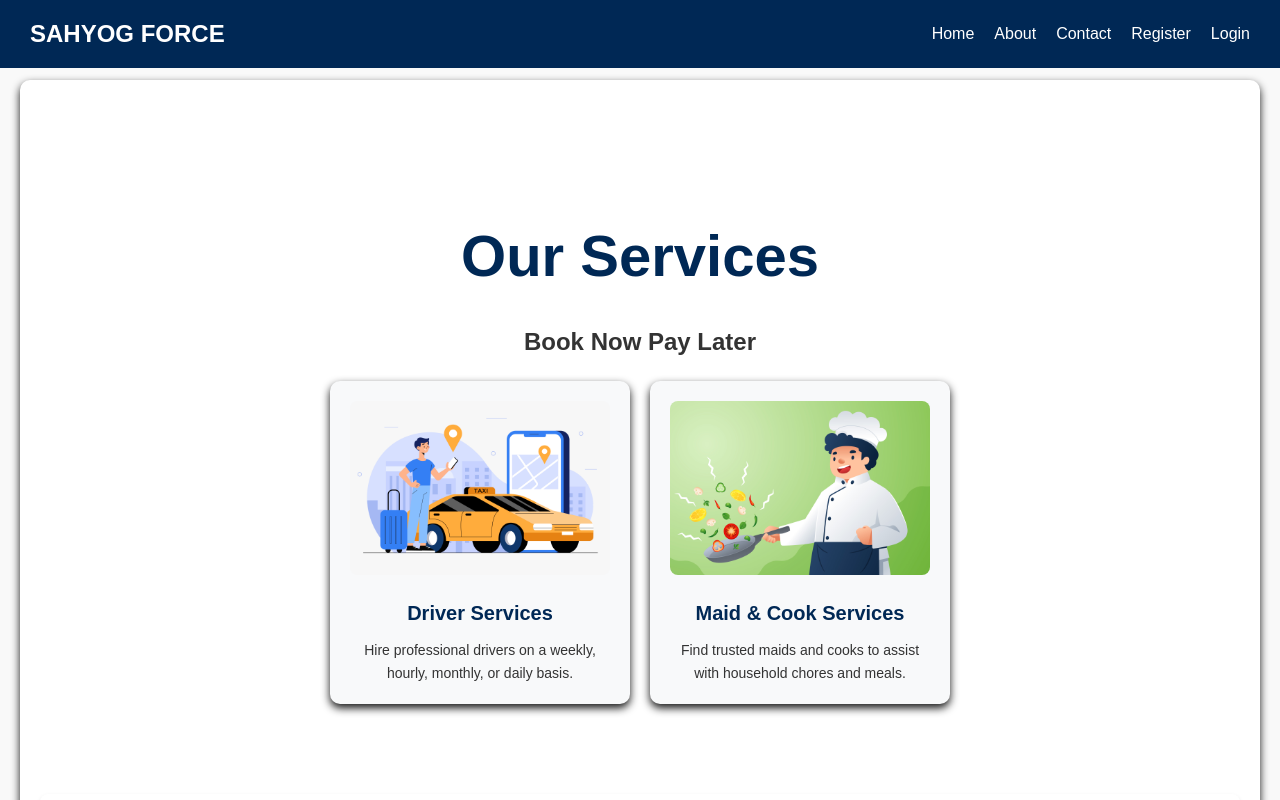
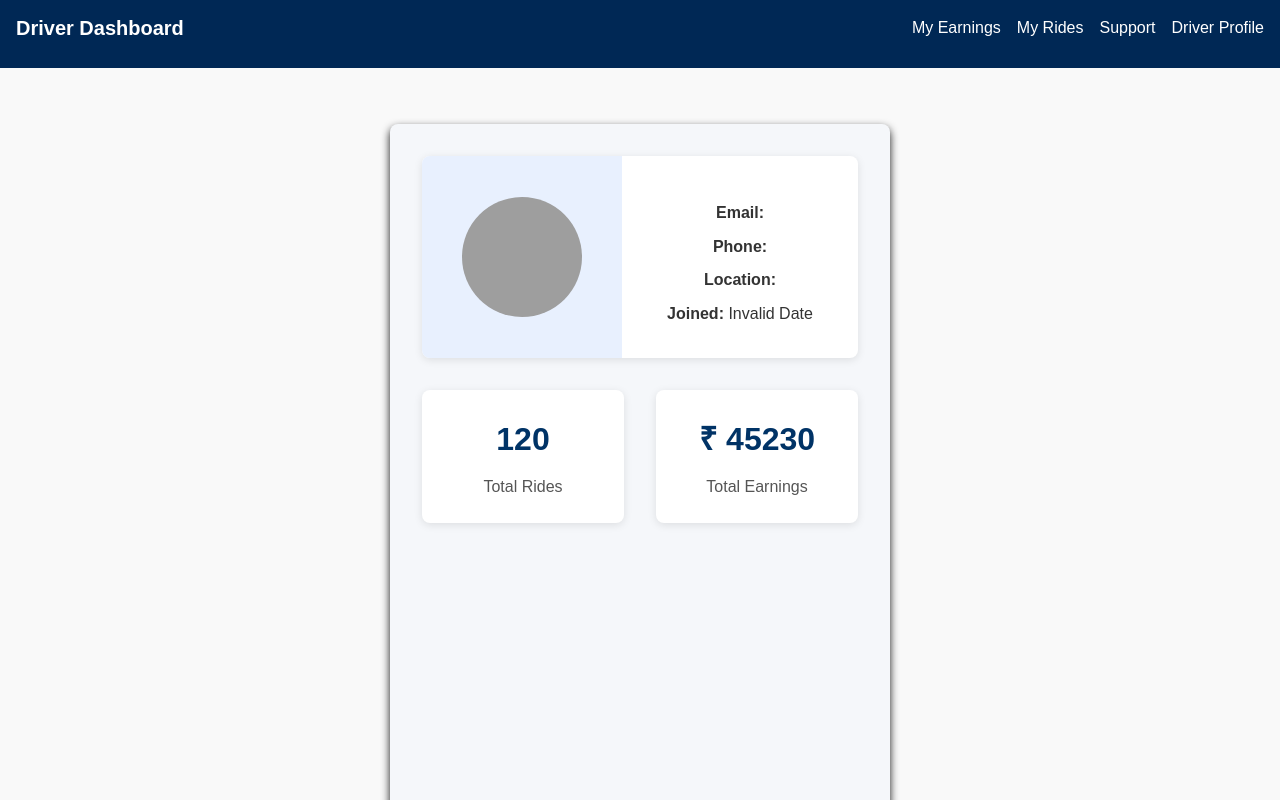
Before and after one commit to ayushmishra25/Tours-and-Travels, a React (Vite) app in the folder Frontend/: page /driver-profile in a window 1280 px wide. Before the commit this address led to /. Shown: the top 800 px of the page. Built offline with nearby package versions, Linux system fonts and the light colour scheme; grey boxes are pictures that could not be loaded.

Commit message:
driver profile page

```diff
--- a/Frontend/src/App.css
+++ b/Frontend/src/App.css
@@ -2141,3 +2141,110 @@ fieldset.account-details legend {
     padding: 0.75rem;
   }
 }
+/* src/pages/DriverProfile.css */
+.profile-container {
+  margin-top: 64px; /* push below navbar */
+  padding: 2rem;
+  display: flex;
+  flex-direction: column;
+  align-items: center;
+  gap: 2rem;
+  background: #f5f7fa;
+  min-height: calc(100vh - 64px);
+}
+
+.profile-card {
+  display: flex;
+  background: #fff;
+  border-radius: 0.5rem;
+  box-shadow: 0 2px 8px rgba(0,0,0,0.1);
+  overflow: hidden;
+  width: 100%;
+  max-width: 800px;
+}
+
+.avatar-section {
+  flex: 0 0 200px;
+  background: #e8f0fe;
+  display: flex;
+  justify-content: center;
+  align-items: center;
+}
+
+.avatar {
+  width: 120px;
+  height: 120px;
+  border-radius: 50%;
+  object-fit: cover;
+}
+
+.info-section {
+  flex: 1;
+  padding: 1.5rem;
+}
+
+.info-section h2 {
+  margin-top: 0;
+  color: #003366;
+}
+
+.info-section p {
+  margin: 0.5rem 0;
+  color: #333;
+}
+
+.stats-card {
+  display: flex;
+  gap: 2rem;
+  width: 100%;
+  max-width: 800px;
+}
+
+.stat-item {
+  flex: 1;
+  background: #fff;
+  border-radius: 0.5rem;
+  box-shadow: 0 2px 8px rgba(0,0,0,0.1);
+  padding: 1.5rem;
+  text-align: center;
+}
+
+.stat-item h3 {
+  margin: 0;
+  font-size: 2rem;
+  color: #003366;
+}
+
+.stat-item p {
+  margin: 0.5rem 0 0;
+  color: #555;
+}
+
+/* Responsive */
+@media (max-width: 768px) {
+  .profile-card {
+    flex-direction: column;
+    align-items: center;
+  }
+  .avatar-section {
+    width: 100%;
+    padding: 1rem 0;
+  }
+  .stats-card {
+    flex-direction: column;
+  }
+}
+
+@media (max-width: 480px) {
+  .profile-container {
+    padding: 1rem;
+  }
+  .info-section,
+  .stat-item {
+    padding: 1rem;
+  }
+  .avatar {
+    width: 100px;
+    height: 100px;
+  }
+}
--- a/Frontend/src/App.jsx
+++ b/Frontend/src/App.jsx
@@ -23,6 +23,7 @@ import DriverDetailsUpload from './pages/DriverDetailsUpload';
 import Earnings from './pages/Earnings';
 import DriverRides from './pages/DriverRides';
 import Support from './pages/Support';
+import DriverProfile from './pages/DriverProfile';
 
 import ProtectedRoute from './components/ProtectedRoute';
 import AdminApp from './admin/AdminApp';
@@ -115,6 +116,13 @@ const MainContent = () => {
             }
         />
 
+        <Route
+          path="/driver-profile"
+          element={
+              <DriverProfile />
+          }
+        />
+
         {/* Any unmatched goes home */}
         <Route path="*" element={<Navigate to="/" replace />} />
       </Routes>
--- /dev/null
+++ b/Frontend/src/pages/DriverProfile.jsx
@@ -0,0 +1,53 @@
+// src/pages/DriverProfile.jsx
+import React, { useEffect, useState } from 'react';
+import DriverNavbar from '../components/DriverNavbar';
+
+const DriverProfile = () => {
+  const [user, setUser] = useState({});
+  const [stats, setStats] = useState({ rides: 0, earnings: 0 });
+
+  useEffect(() => {
+    // Load user from localStorage
+    const stored = localStorage.getItem('user');
+    if (stored) setUser(JSON.parse(stored));
+    // TODO: fetch stats from backend
+    // Mock stats for now:
+    setStats({ rides: 120, earnings: 45230 });
+  }, []);
+
+  return (
+    <>
+      <DriverNavbar />
+      <div className="profile-container">
+        <div className="profile-card">
+          <div className="avatar-section">
+            <img
+              src={user.photo_url || '/default-avatar.png'}
+              alt="Driver Avatar"
+              className="avatar"
+            />
+          </div>
+          <div className="info-section">
+            <h2>{user.name}</h2>
+            <p><strong>Email:</strong> {user.email}</p>
+            <p><strong>Phone:</strong> {user.phone}</p>
+            <p><strong>Location:</strong> {user.location}</p>
+            <p><strong>Joined:</strong> {new Date(user.created_at).toLocaleDateString()}</p>
+          </div>
+        </div>
+        <div className="stats-card">
+          <div className="stat-item">
+            <h3>{stats.rides}</h3>
+            <p>Total Rides</p>
+          </div>
+          <div className="stat-item">
+            <h3>₹ {stats.earnings}</h3>
+            <p>Total Earnings</p>
+          </div>
+        </div>
+      </div>
+    </>
+  );
+};
+
+export default DriverProfile;
```
